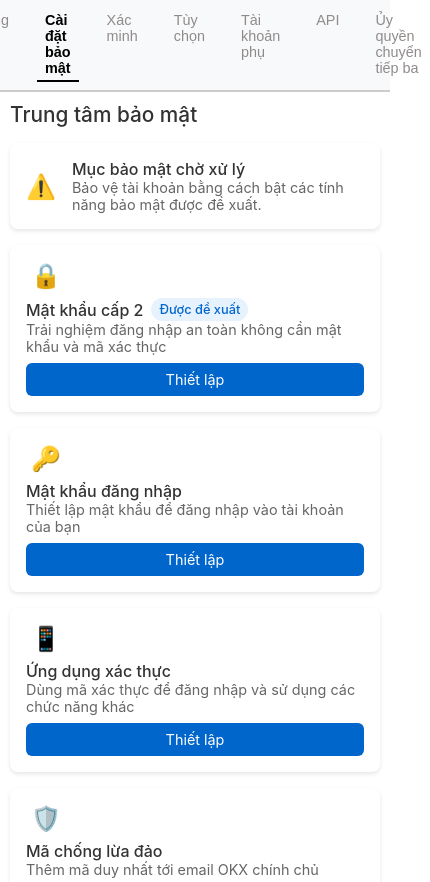
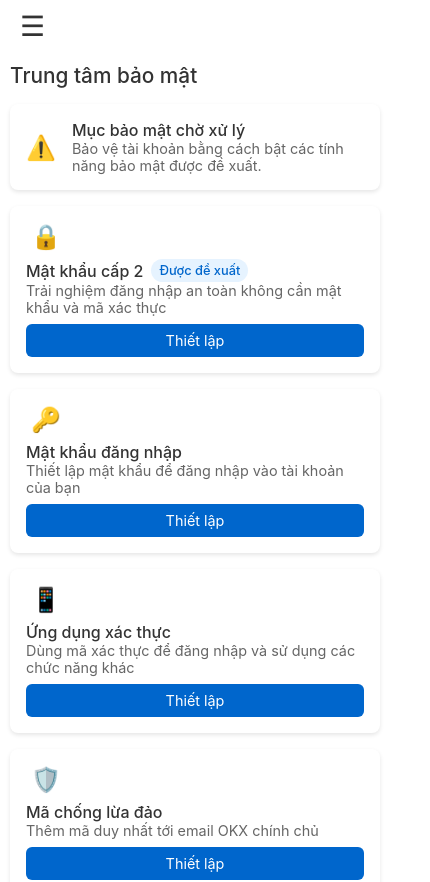
Before and after one commit to thanhk99/ExchangeHybrid, an Angular app: page /security in a window 390 px wide. Shown: the top 882 px of the page, 430 px wide, since content can reach past the window. Built offline with nearby package versions, Linux system fonts and the light colour scheme.

Commit message:
input security , ẩn thanh nav ở home

```diff
--- a/package.json
+++ b/package.json
@@ -10,12 +10,14 @@
   },
   "private": true,
   "dependencies": {
+    "@angular/animations": "^20.0.3",
     "@angular/common": "^20.0.0",
     "@angular/compiler": "^20.0.0",
     "@angular/core": "^20.0.0",
     "@angular/forms": "^20.0.0",
     "@angular/platform-browser": "^20.0.0",
     "@angular/router": "^20.0.0",
+    "ngx-toastr": "^19.0.0",
     "rxjs": "~7.8.0",
     "tslib": "^2.3.0"
   },
--- a/src/app/app.config.ts
+++ b/src/app/app.config.ts
@@ -2,11 +2,21 @@ import { ApplicationConfig, provideBrowserGlobalErrorListeners, provideZonelessC
 import { provideRouter } from '@angular/router';
 
 import { routes } from './app.routes';
+import { provideToastr } from 'ngx-toastr';
+import { provideAnimations } from '@angular/platform-browser/animations';
 
 export const appConfig: ApplicationConfig = {
   providers: [
     provideBrowserGlobalErrorListeners(),
     provideZonelessChangeDetection(),
-    provideRouter(routes)
+    provideRouter(routes),
+    provideAnimations(), // Bắt buộc cho Toastr
+    provideToastr({
+      timeOut: 3000,
+      positionClass: 'toast-top-right',
+      preventDuplicates: true,
+      closeButton: true,
+      progressBar: true,
+    }),
   ]
 };
--- a/src/app/profile/profile.component.ts
+++ b/src/app/profile/profile.component.ts
@@ -2,6 +2,7 @@ import { Component } from '@angular/core';
 import { CommonModule } from '@angular/common';
 import { FormsModule } from '@angular/forms';
 import { Router } from '@angular/router';
+import { ToastrService } from 'ngx-toastr';
 @Component({
   selector: 'app-profile',
   imports: [CommonModule, FormsModule],
@@ -13,7 +14,9 @@ export class ProfileComponent {
   showModal = false;
   editedNickname = '';
 
-  constructor(private router: Router) { }
+  constructor(private router: Router,
+              private toastr: ToastrService
+  ) { }
 
   user = {
     email: 'chipngaocho123@gmail.com',
@@ -28,7 +31,7 @@ export class ProfileComponent {
 
   copyToClipboard(value: string): void {
     navigator.clipboard.writeText(value);
-    alert('Đã sao chép!');
+    this.toastr.success('Đã sao chép!');
   }
 
   openEditNickname() {
@@ -43,7 +46,7 @@ cancelEdit() {
 confirmEdit() {
   this.user.email = this.editedNickname;
   this.showModal = false;
-  alert('Đã cập nhật tên người dùng thành công!');
+  this.toastr.success('Đã cập nhật tên người dùng thành công!');
   this.editedNickname = '';
 }
 
--- a/src/app/security/security.component.html
+++ b/src/app/security/security.component.html
@@ -80,7 +80,9 @@
 
         <div class="form-group">
           <label>Mã chống lừa đảo</label>
-          <input type="text"  [(ngModel)]="antiPhishingCode" placeholder="Nhập mã mà chỉ bạn có thể nhận ra">
+          <div class="code-input-group">
+            <input type="text" [(ngModel)]="antiPhishingCode" placeholder="Nhập mã mà chỉ bạn có thể nhận ra">
+          </div>
 
           <div class="requirements">
             <div [class.valid]="(antiPhishingCode.length || 0) >= 1 && (antiPhishingCode.length || 0) <= 20">
@@ -179,7 +181,9 @@
 
     <div class="form-section">
       <h2>Địa chỉ email mới</h2>
-      <input type="email" [(ngModel)]="newEmail" placeholder="Nhập địa chỉ email mới">
+      <div class="code-input-group">
+        <input type="email" [(ngModel)]="newEmail" placeholder="Nhập địa chỉ email mới">
+      </div>
     </div>
 
     <div class="verification-section">
--- a/src/app/security/security.component.ts
+++ b/src/app/security/security.component.ts
@@ -2,6 +2,7 @@ import { Component } from '@angular/core';
 import { CommonModule } from '@angular/common';
 import { FormsModule } from '@angular/forms';
 import { Router } from '@angular/router';
+import { ToastrService } from 'ngx-toastr';
 
 @Component({
   selector: 'app-security',
@@ -46,7 +47,9 @@ export class Security {
   showPassword: boolean = false; // Biến toggle cho mật khẩu
   showConfirmPassword: boolean = false; // Biến toggle cho xác nhận mật khẩu
 
-  constructor(private router: Router) { }
+  constructor(private router: Router,
+              private toastr: ToastrService
+  ) { }
 
   user = {
     email: 'chipngaocho123@gmail.com',
@@ -247,16 +250,17 @@ export class Security {
 
   save() {
     if (this.password === this.confirmPassword && this.password.length === 6) {
-      alert('Mật khẩu đã được lưu!');
+      this.toastr.success('Mật khẩu đã được cập nhật thành công!');
+      this.showPasswordSection = false;
     } else {
-      alert('Mật khẩu không khớp hoặc không đúng định dạng (6 số)!');
+      this.toastr.error('Mật khẩu không khớp hoặc không đúng định dạng (6 số)!');
     }
   }
 
   change() {
     this.password = '';
     this.confirmPassword = '';
-    alert('Nhập lại mật khẩu mới!');
+    this.toastr.info('Nhập lại mật khẩu mới!');
   }
 
   // Phương thức mở modal thiết lập
--- a/src/app/shared/nav-tabs/nav-tabs.css
+++ b/src/app/shared/nav-tabs/nav-tabs.css
@@ -1,4 +1,18 @@
-/* src/app/app.component.css */
+.menu-container {
+  position: relative;
+}
+
+/* Hamburger icon - ẩn theo mặc định */
+.hamburger {
+  display: none;
+  font-size: 28px;
+  cursor: pointer;
+  padding: 10px 20px;
+  color: #333;
+  user-select: none;
+}
+
+/* Menu mặc định (menu ngang) */
 .menu {
   display: flex;
   justify-content: center;
@@ -33,51 +47,51 @@ a {
   cursor: pointer;
 }
 
-/* Responsive Design for Specific Screen Sizes */
-@media (max-width: 1366px) { /* ~14 inch */
+/* ========== Responsive hamburger cho màn hình < 14 inch (1365px) ========== */
+@media (max-width: 950px) {
+  .hamburger {
+    display: block; /* hiển thị icon */
+  }
+
   .menu {
-    padding: 8px 0;
+    display: none; /* ẩn menu ngang */
+    flex-direction: column;
+    align-items: flex-start;
+    position: absolute;
+    top: 100%;
+    left: 0;
+    background-color: #f8f9fa;
+    width: 100%;
+    border-top: 1px solid #ccc;
+    z-index: 1000;
+    padding: 10px 0;
+  }
+
+  .menu.open {
+    display: flex; /* khi mở hamburger */
   }
 
   .menu-item {
-    margin: 0 10px;
-    padding: 4px 8px;
-    font-size: 0.9rem;
+    margin: 5px 20px;
+    padding: 10px;
+    width: 100%;
+    border-bottom: 1px solid #ddd;
+    font-size: 1rem;
   }
+
+  .overlay {
+  position: fixed;
+  top: 0;
+  left: 0;
+  width: 100%;
+  height: 100%;
+  background-color: rgba(0, 0, 0, 0.4); /* mờ tối nền */
+  z-index: 999; /* cao hơn nội dung, thấp hơn menu */
 }
 
-@media (min-width: 1367px) and (max-width: 1600px) { /* ~15.6 inch */
-  .menu {
-    padding: 10px 0;
-  }
-
-  .menu-item {
-    margin: 0 12px;
-    padding: 5px 10px;
-    font-size: 1rem;
-  }
+/* Đảm bảo menu nằm trên overlay */
+.menu {
+  z-index: 1000;
 }
 
-@media (min-width: 1601px) and (max-width: 1920px) { /* ~22 inch */
-  .menu {
-    padding: 12px 0;
-  }
-
-  .menu-item {
-    margin: 0 15px;
-    padding: 6px 12px;
-    font-size: 1.1rem;
-  }
 }
-
-@media (min-width: 1921px) { /* ~24 inch and larger */
-  .menu {
-    padding: 15px 0;
-  }
-
-  .menu-item {
-    margin: 0 20px;
-    padding: 8px 15px;
-    font-size: 1.2rem;
-  }
-}
--- a/src/app/shared/nav-tabs/nav-tabs.html
+++ b/src/app/shared/nav-tabs/nav-tabs.html
@@ -1,4 +1,13 @@
-<nav class="menu">
+<!-- Chỉ hiển thị thanh nav nếu không ở trang home -->
+<div class="menu-container" *ngIf="!isHomePage">
+  <!-- Overlay che nền -->
+  <div class="overlay" *ngIf="menuOpen" (click)="toggleMenu()"></div>
+
+  <!-- Nút hamburger -->
+  <div class="hamburger" (click)="toggleMenu()">☰</div>
+
+  <!-- Menu hamburger -->
+  <nav class="menu" [class.open]="menuOpen">
     <a *ngFor="let tab of tabs"
        class="menu-item"
        [class.active]="currentRoute === tab.path"
@@ -6,3 +15,4 @@
       {{ tab.label }}
     </a>
   </nav>
+</div>
--- a/src/app/shared/nav-tabs/nav-tabs.ts
+++ b/src/app/shared/nav-tabs/nav-tabs.ts
@@ -18,6 +18,7 @@ export class NavTabs {
     { label: 'API', path: '/api' },
     { label: 'Ủy quyền chuyển tiếp ba', path: '/forward' }
   ];
+  menuOpen = false;
 
   currentRoute = '';
 
@@ -30,9 +31,17 @@ export class NavTabs {
     });
   }
 
+  get isHomePage(): boolean {
+    return this.currentRoute === '/';
+  }
+
   navigateTo(path: string) {
     this.router.navigate([path]);
     this.currentRoute = path;
   }
 
+  toggleMenu() {
+    this.menuOpen = !this.menuOpen;
+  }
+
 }
--- a/src/styles.css
+++ b/src/styles.css
@@ -1,4 +1,5 @@
 /* You can add global styles to this file, and also import other style files */
+@import 'ngx-toastr/toastr';
 body {
   margin: 0;
   padding: 0;
```
Also changed, not shown: 1 other file (tests, documents, lock files or other folders). Lines whose indentation alone changed are shown as unchanged.
